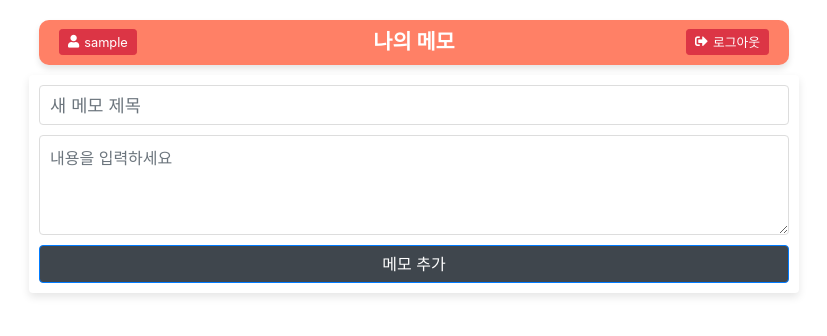
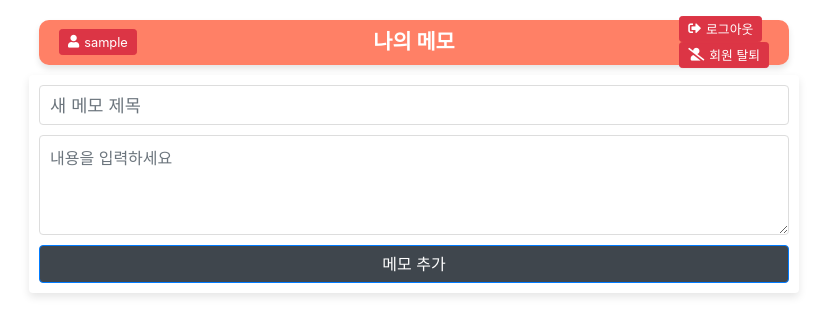
Before and after one commit to HTCho1/fastapi-memo, a FastAPI app: page /memos/ in a window 1280 px wide. Shown: the top 336 px of the page, without its empty margins (226-1053 px from the left). Run offline with FastAPI, Linux system fonts and the light colour scheme; the visitor is signed in with stand-in values (Sample User, id 1); data comes from the database, SQL or seed files in the repository; data that the repository does not hold is empty; some libraries are stand-ins or nearby versions.

Commit message:
Add signout button and connect API

```diff
--- a/templates/memos.html
+++ b/templates/memos.html
@@ -122,12 +122,12 @@
             right: 20px;
         }
 
-        .username-button, .logout-button {
+        .username-button, .logout-button, .signout-button {
             display: flex;
             align-items: center;
         }
 
-        .username-button i, .logout-button i {
+        .username-button i, .logout-button i, .signout-button i {
             margin-right: 5px;
         }
 
@@ -150,8 +150,8 @@
             font-size: 0.9rem; /* 폰트 크기 조정 */
         }
 
-        .logout-button {
-            margin-left: 10px; /* 로그아웃 버튼과 사용자 ID 사이의 간격 */
+        .logout-button, .signout-button {
+            margin-left: 10px; /* 버튼 사이의 간격 */
         }
 
         .btn-sm {
@@ -261,6 +261,25 @@
                 console.error('Error:', error);
             });
         }
+
+        function signout() {
+            if (!confirm('정말로 회원 탈퇴하시겠습니까?')) return;
+
+            fetch('/signout', {
+                method: 'DELETE',
+                headers: {
+                    'Content-Type': 'application/json'
+                }
+            })
+            .then(response => response.json())
+            .then(data => {
+                console.log(data);
+                window.location.href = '/'; // 회원 탈퇴 후 홈페이지로 리다이렉트
+            })
+            .catch((error) => {
+                console.error('Error:', error);
+            });
+        }
     </script>
 </head>
 
@@ -277,6 +296,9 @@
             <div class="header-item">
                 <button onclick="logout()" class="btn btn-sm btn-danger logout-button">
                     <i class="fas fa-sign-out-alt"></i> 로그아웃
+                </button>
+                <button onclick="signout()" class="btn btn-sm btn-danger signout-button">
+                    <i class="fas fa-user-slash"></i> 회원 탈퇴
                 </button>
             </div>
         </div>
```
